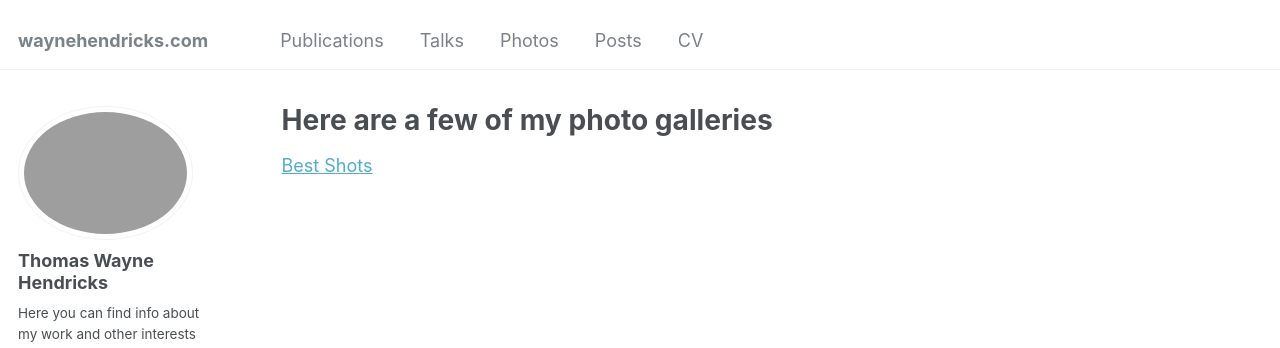
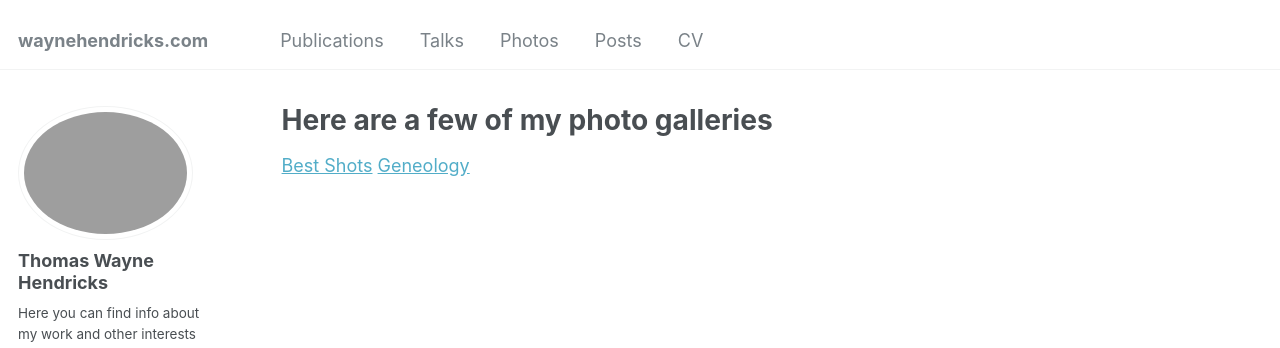
Before and after one commit to twh/twh.github.io, a Jekyll site: the page built from _pages/photos.md, in a window 1280 px wide. Shown: the top 348 px of the page. Built offline with Jekyll 4.4.1, drawn with Linux system fonts in a browser that asks for light colours; some web fonts are replaced.

Commit message:
edited photos

```diff
--- a/_pages/photos.md
+++ b/_pages/photos.md
@@ -8,3 +8,4 @@ author_profile: true
 {% include base_path %}
 
 <a href="https://www.icloud.com/sharedalbum/#B0RJtdOXmJEF38g">Best Shots</a>
+<a href="https://www.icloud.com/sharedalbum/#B0R532ODWvyY6n">Geneology</a>
```
